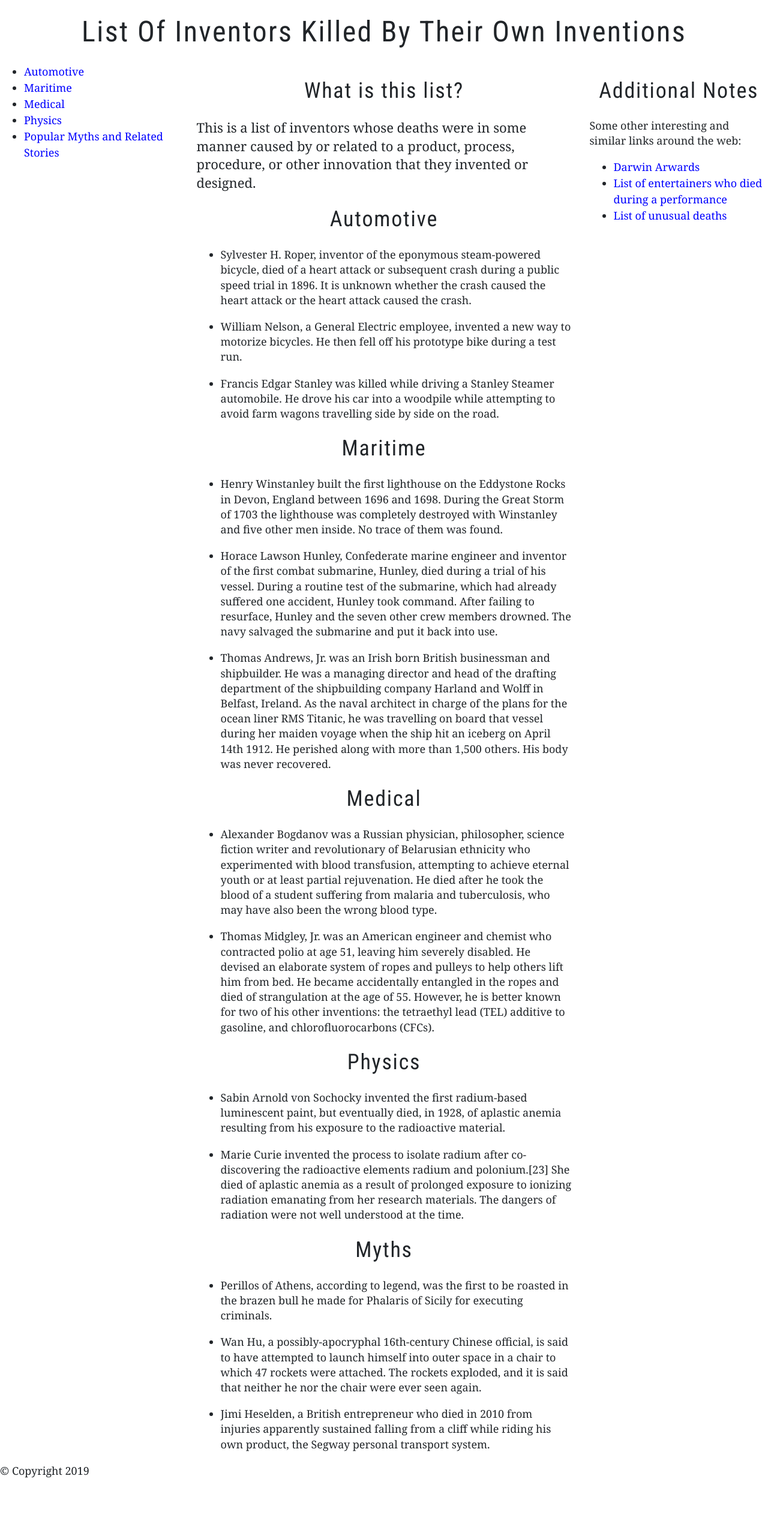
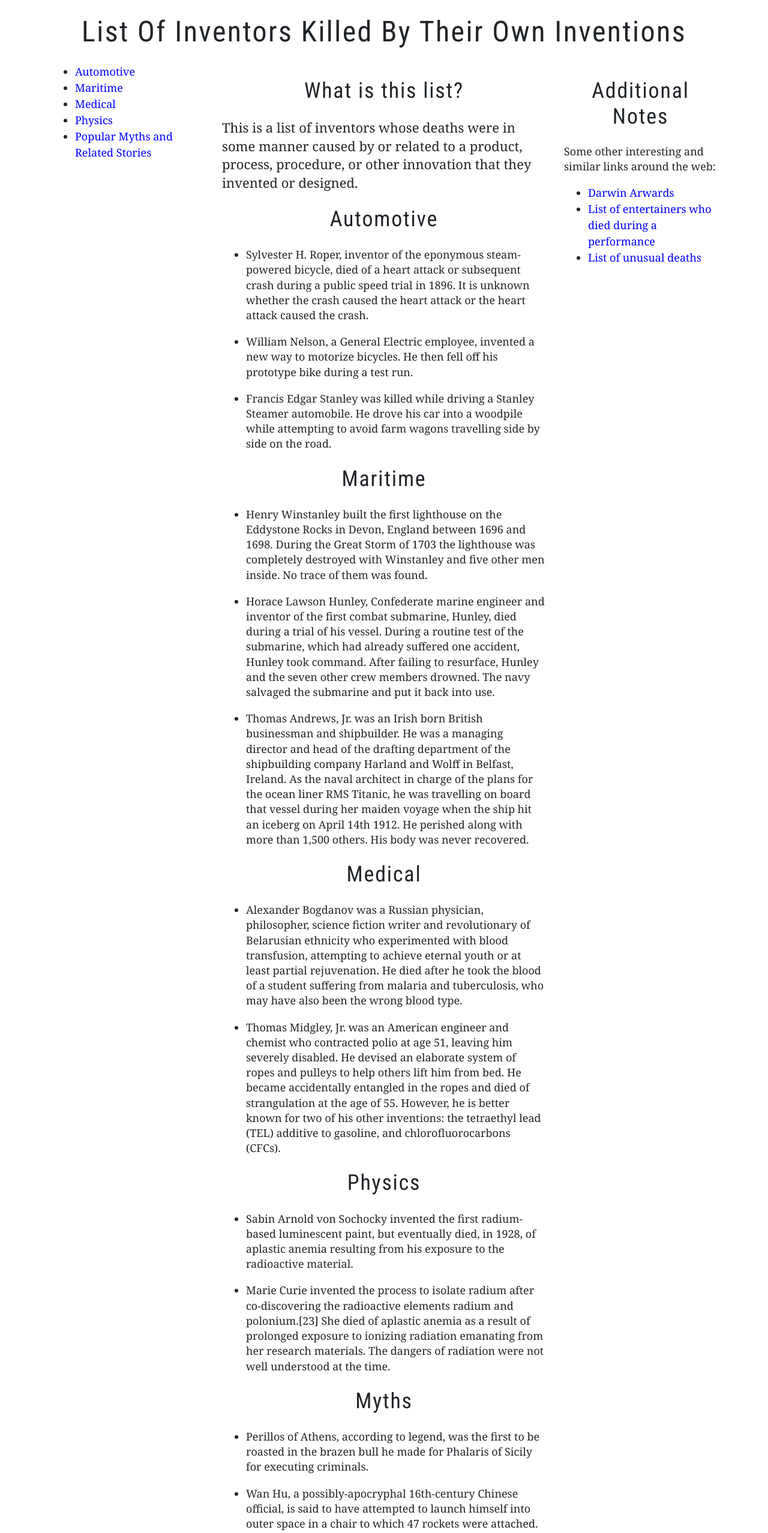
Before and after one commit to Starfox505/CSSAssignment08, a plain HTML site: page index.html in a window 1280 px wide. Shown: the top 2555 px of the page at 60% size. Before the commit the page ends 2465 px from the top, so only its background shows below. Drawn offline with nearby package versions, Linux system fonts and the light colour scheme.

Commit message:
Update index.html
I added a container class to get the right margin and border for each section

```diff
--- a/index.html
+++ b/index.html
@@ -12,14 +12,14 @@
 </head>
 
 <body>
-	<div id="header-container" class="row">
-		<div class="col">
-			<header>
+	<div id="header-container" class="container">
+		<div class="row">
+			<header class="col">
 				<h1>List Of Inventors Killed By Their Own Inventions</h1>
 			</header>
 		</div>
 	</div>
-	<div id="main-container">
+	<div id="main-container" class="container">
 		<div class="row">
 			<nav class="col-3">
 				<ul>
@@ -171,9 +171,9 @@
 			</aside>
 		</div>
 	</div>
-	<div id="footer-container" class="row">
-		<div class="col">
-			<footer>
+	<div id="footer-container" class="container">
+		<div class="row">
+			<footer class="col">
 				&copy; Copyright 2019
 			</footer>
 		</div>
```
